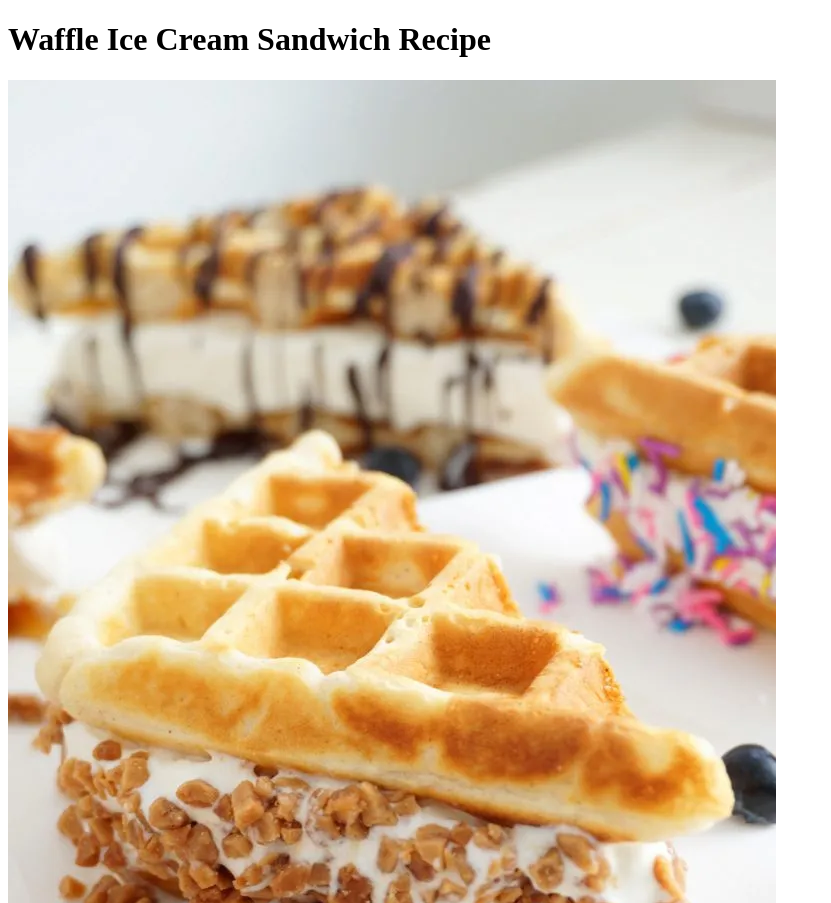
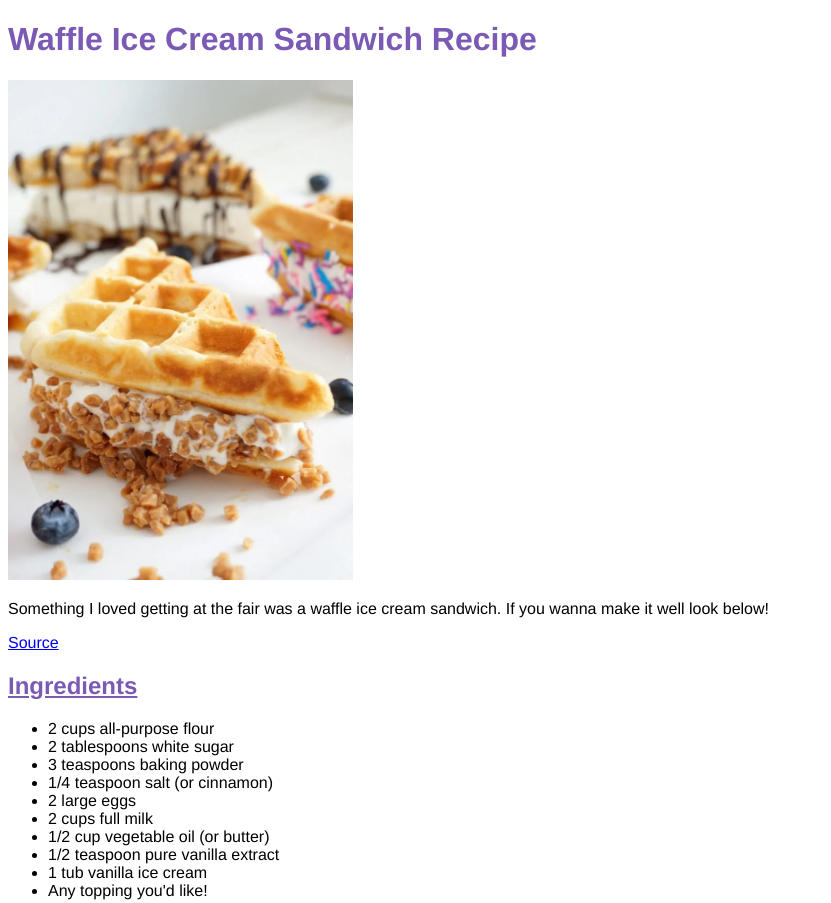
Before and after one commit to kvau/odin-recipes, a plain HTML site: page recipes/waffle-sandwich.html in a window 1280 px wide. Shown: the top 903 px of the page, without its empty margins (0-831 px from the left). Drawn offline with Linux system fonts and the light colour scheme.

Commit message:
Create the style for the waffle page.

```diff
--- a/recipes/style-waffle.css
+++ b/recipes/style-waffle.css
@@ -0,0 +1,19 @@
+
+
+.font {
+    font-family: Helvetica, Arial, sans-serif;
+}
+
+img{
+    height: 500px;
+    width: auto;
+}
+
+h1 {
+    color: rgb(122, 90, 181);
+}
+
+h2 {
+    color: rgb(122, 90, 181);
+    text-decoration: underline;
+}
--- a/recipes/waffle-sandwich.html
+++ b/recipes/waffle-sandwich.html
@@ -3,9 +3,10 @@
     <head>
         <meta charset="UTF-8">
         <title>Waffle Ice Cream Sandwich Recipe</title>
+        <link rel="stylesheet" href="style-waffle.css">
     </head>
 
-    <body>
+    <body class="font">
         <h1>Waffle Ice Cream Sandwich Recipe</h1>
         <img src="../images/waffles.jpeg">
         <p>Something I loved getting at the fair was a waffle ice cream sandwich.
```
